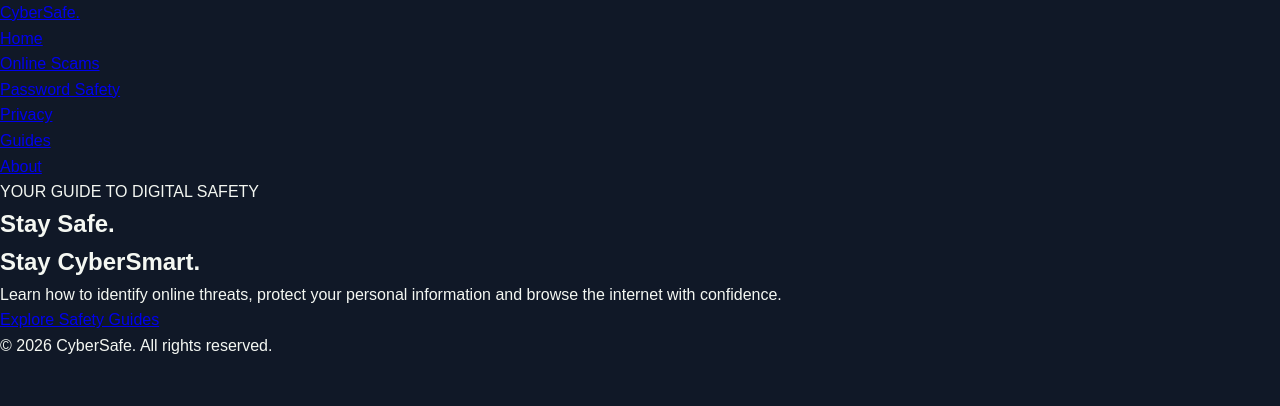
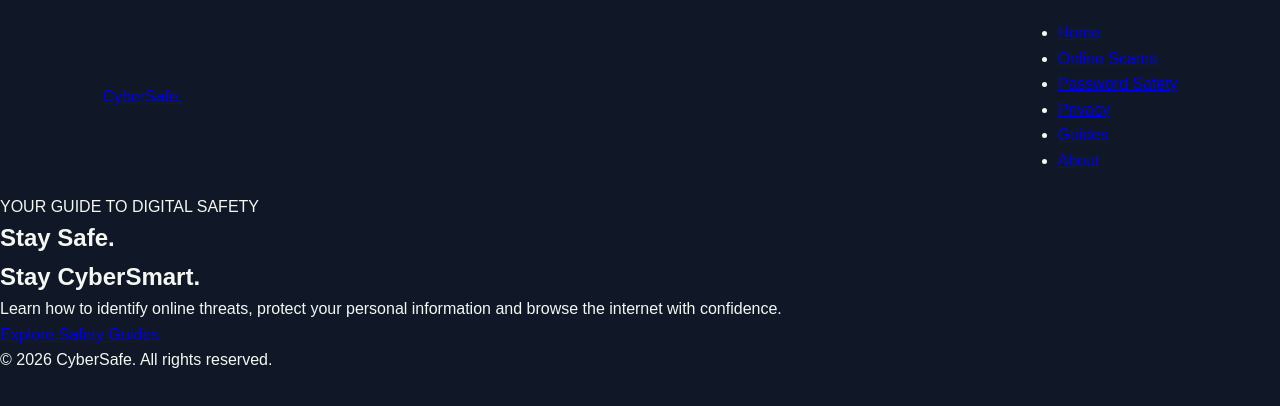
Before and after one commit to markcliff6064/CyberSafe, a plain HTML site: page index.html in a window 1280 px wide. Drawn offline with Linux system fonts and the light colour scheme.

Commit message:
Add the navigation bar

```diff
--- a/css/style.css
+++ b/css/style.css
@@ -31,3 +31,18 @@ body {
     font-family: Arial, sans-serif;
     line-height: 1.6;
 }
+
+/* =================================
+   4. NAVIGATION BAR
+================================= */
+
+header {
+    width: 100%;
+    padding: 20px 8%;
+}
+
+nav {
+    display: flex;
+    justify-content: space-between;
+    align-items: center;
+}
```
